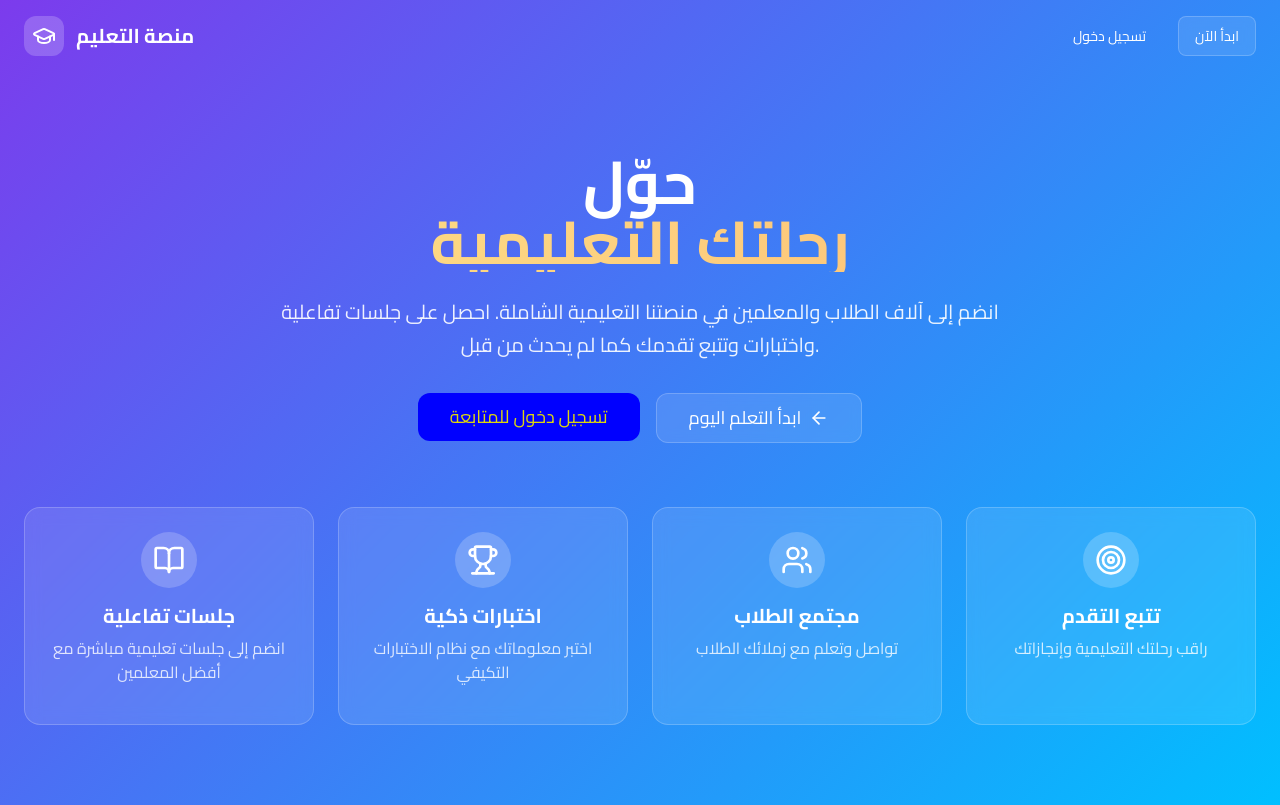
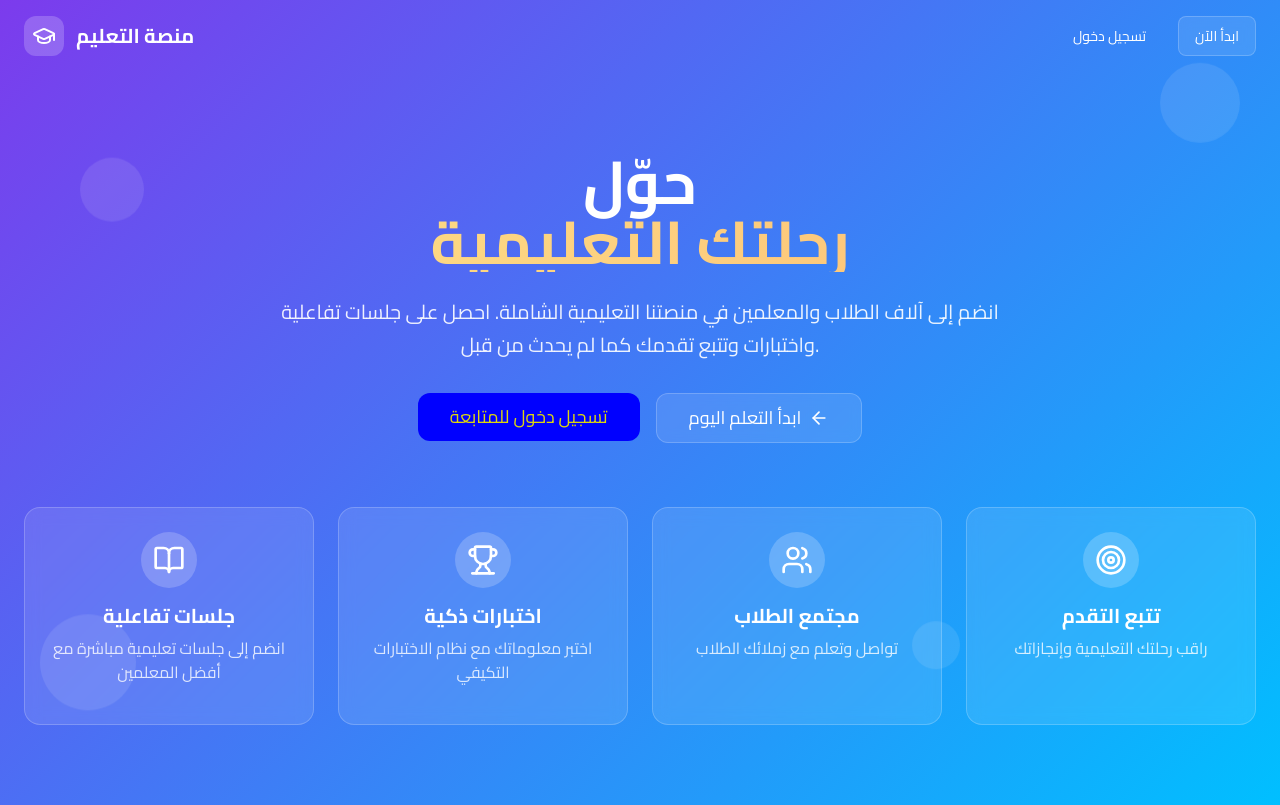
Before and after one commit to anas-204/Educational-Platform, a React (Vite) app in the folder Educational Platform/: page / in a window 1280 px wide. Built offline with nearby package versions, Linux system fonts and the light colour scheme.

Commit message:
floating bubbel

```diff
--- /dev/null
+++ b/Educational Platform/src/components/comon/FloatingBackground.jsx
@@ -0,0 +1,58 @@
+import styled, { keyframes } from "styled-components";
+
+const float = keyframes`
+  0% { transform: translateY(0px); }
+  50% { transform: translateY(-20px); }
+  100% { transform: translateY(0px); }
+`;
+
+const FloatingBackground = styled.div`
+  position: absolute;
+  inset: 0;
+  overflow: hidden;
+  pointer-events: none;
+`;
+
+const Circle = styled.div`
+  position: absolute;
+  border-radius: 50%;
+  background: rgba(255, 255, 255, 0.1);
+  animation: ${float} 4s ease-in-out infinite;
+`;
+
+export default function BgBubbles() {
+  return (
+    <FloatingBackground>
+      <Circle
+        style={{ top: "5rem", right: "2.5rem", width: "5rem", height: "5rem" }}
+      />
+      <Circle
+        style={{
+          top: "10rem",
+          left: "5rem",
+          width: "4rem",
+          height: "4rem",
+          animationDelay: "1s",
+        }}
+      />
+      <Circle
+        style={{
+          bottom: "8rem",
+          right: "25%",
+          width: "3rem",
+          height: "3rem",
+          animationDelay: "2s",
+        }}
+      />
+      <Circle
+        style={{
+          bottom: "5rem",
+          left: "2.5rem",
+          width: "6rem",
+          height: "6rem",
+          animationDelay: "0.5s",
+        }}
+      />
+    </FloatingBackground>
+  );
+}
--- a/Educational Platform/src/pages/Home.jsx
+++ b/Educational Platform/src/pages/Home.jsx
@@ -1,6 +1,7 @@
 import React from "react";
 import NavBar from "../components/NavBar";
 import Hero from "../components/home/Hero";
+import FloatingBackground from "../components/comon/FloatingBackground";
 import styled from "styled-components";
 const HomePage = styled("div")`
   background: var(--hero-gradient);
@@ -12,6 +13,7 @@ export default function Home() {
     <HomePage className="">
       <NavBar />
       <Hero />
+      <FloatingBackground />
     </HomePage>
   );
 }
```
